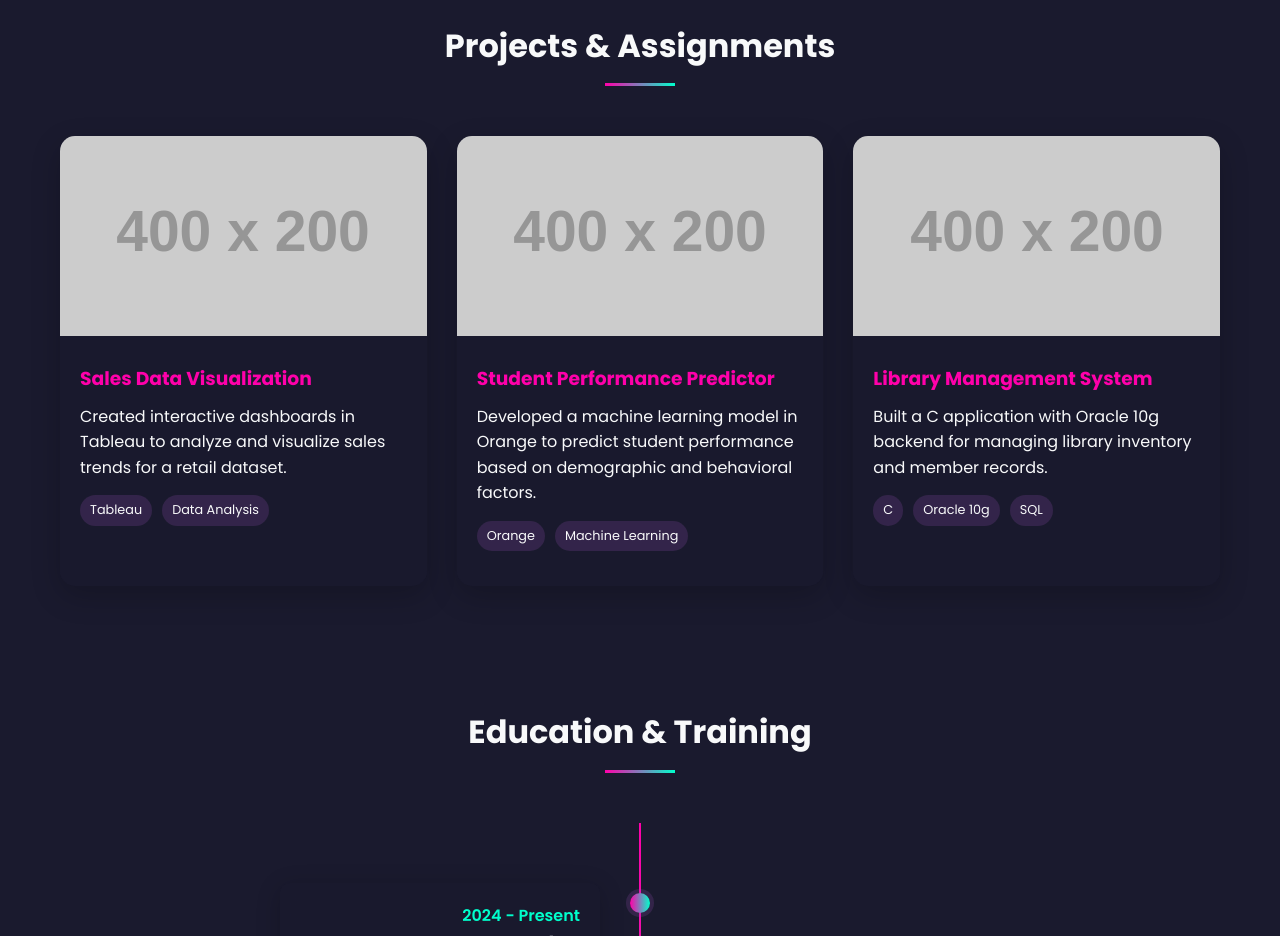
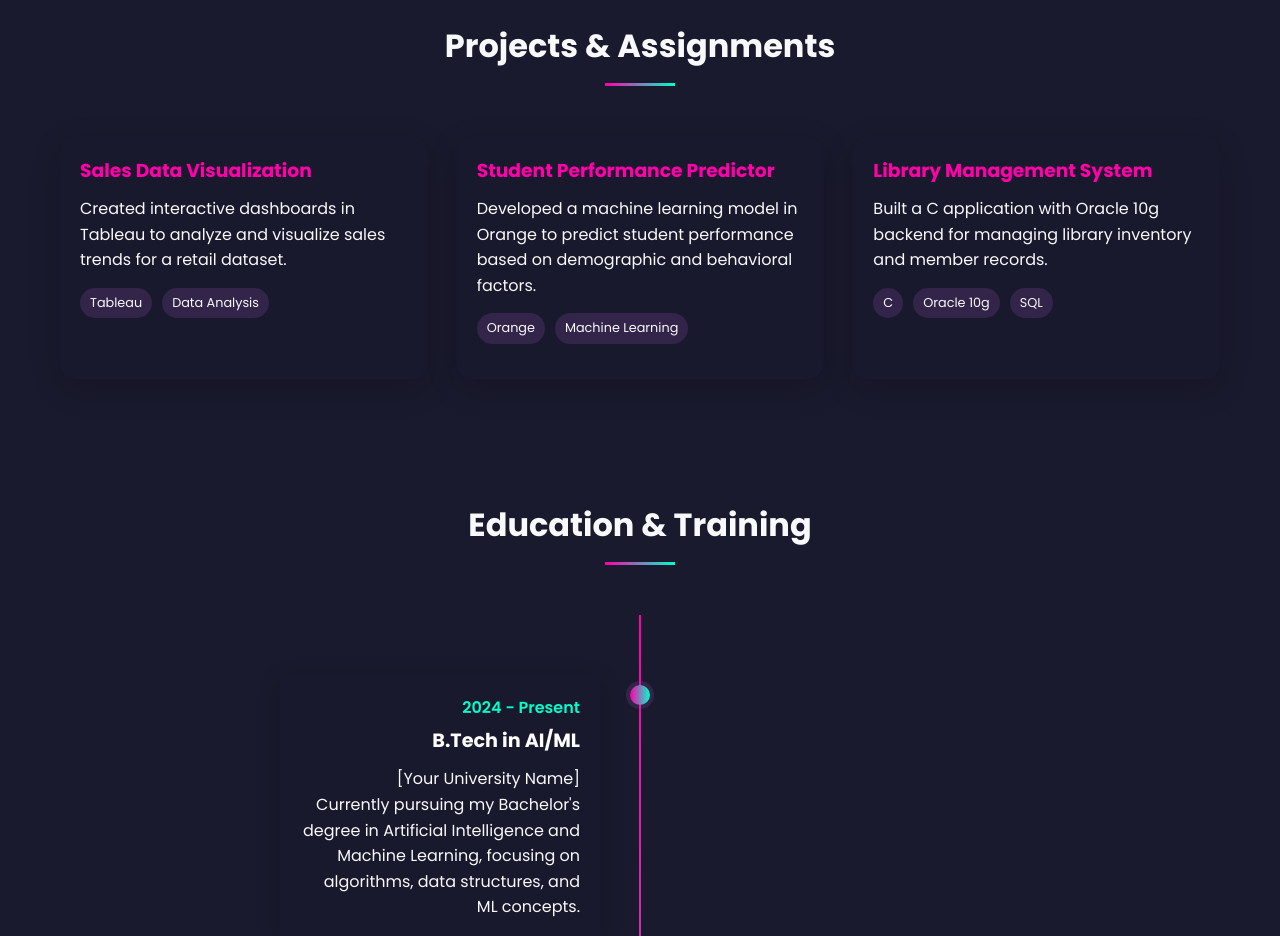
Before and after one commit to GunjanBalapure/new_portfolio, a plain HTML site: page index.html in a window 1280 px wide. Shown: the part 2200-3136 px from the top of the page. Drawn offline with Linux system fonts and the light colour scheme; placeholder pictures from the web are drawn by us.

Commit message:
Update index.html

```diff
--- a/index.html
+++ b/index.html
@@ -213,7 +213,7 @@
             </div>
             <div class="projects-grid">
                 <div class="project-card">
-                    <img src="https://via.placeholder.com/400x200" alt="Project 1" class="project-img">
+
                     <div class="project-content">
                         <h3>Sales Data Visualization</h3>
                         <p>Created interactive dashboards in Tableau to analyze and visualize sales trends for a retail dataset.</p>
@@ -224,7 +224,7 @@
                     </div>
                 </div>
                 <div class="project-card">
-                    <img src="https://via.placeholder.com/400x200" alt="Project 2" class="project-img">
+
                     <div class="project-content">
                         <h3>Student Performance Predictor</h3>
                         <p>Developed a machine learning model in Orange to predict student performance based on demographic and behavioral factors.</p>
@@ -235,7 +235,7 @@
                     </div>
                 </div>
                 <div class="project-card">
-                    <img src="https://via.placeholder.com/400x200" alt="Project 3" class="project-img">
+
                     <div class="project-content">
                         <h3>Library Management System</h3>
                         <p>Built a C application with Oracle 10g backend for managing library inventory and member records.</p>
```
